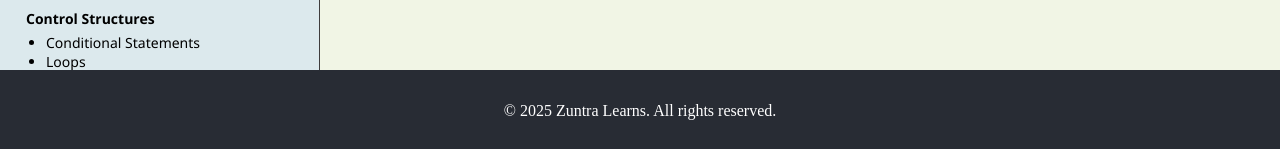
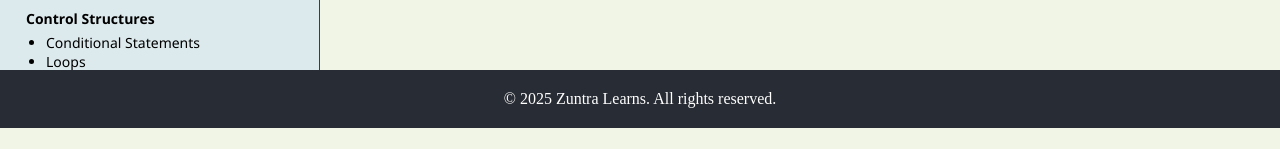
Before and after one commit to abdul8704/EduTrack, a React (Vite) app in the folder client/: page /coursedeets in a window 1280 px wide. Shown: the part 648-797 px from the top of the page. Built offline with nearby package versions, Linux system fonts and the light colour scheme.

Commit message:
Navabar sothanaigal 2

```diff
--- a/client/src/styles/navbar.css
+++ b/client/src/styles/navbar.css
@@ -1,12 +1,9 @@
 .footer {
-  padding: 1rem;
+  padding: .25em;
   background-color: #282c34;
   color: white;
   text-align: center;
-  position: sticky;
-  bottom: 0rem;
   width: auto;
-  height: 3rem;
   z-index: 1000;
 }
 .navbar {
```
